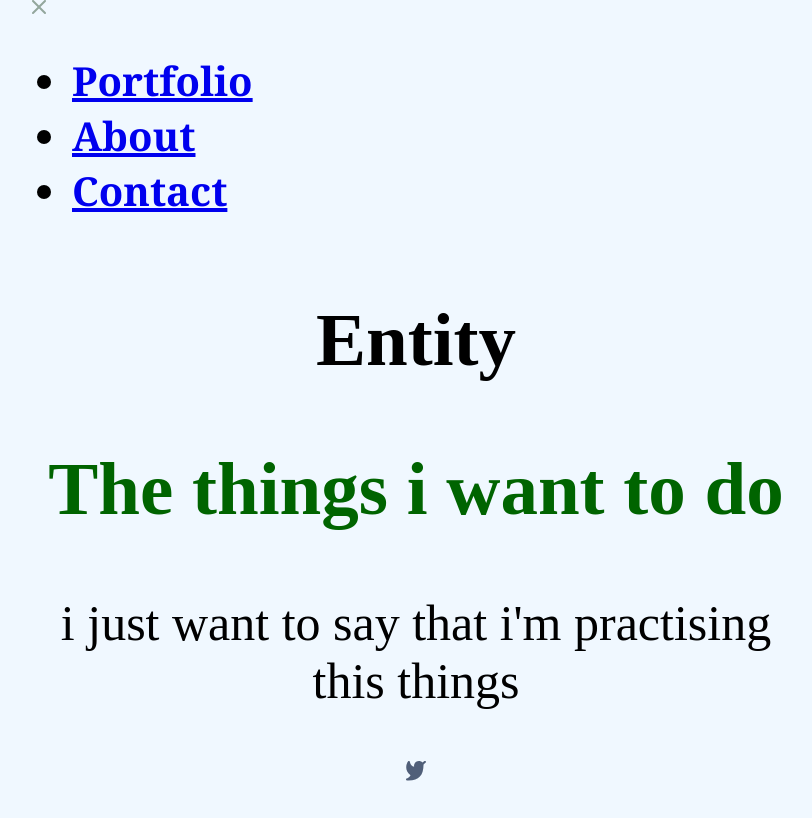
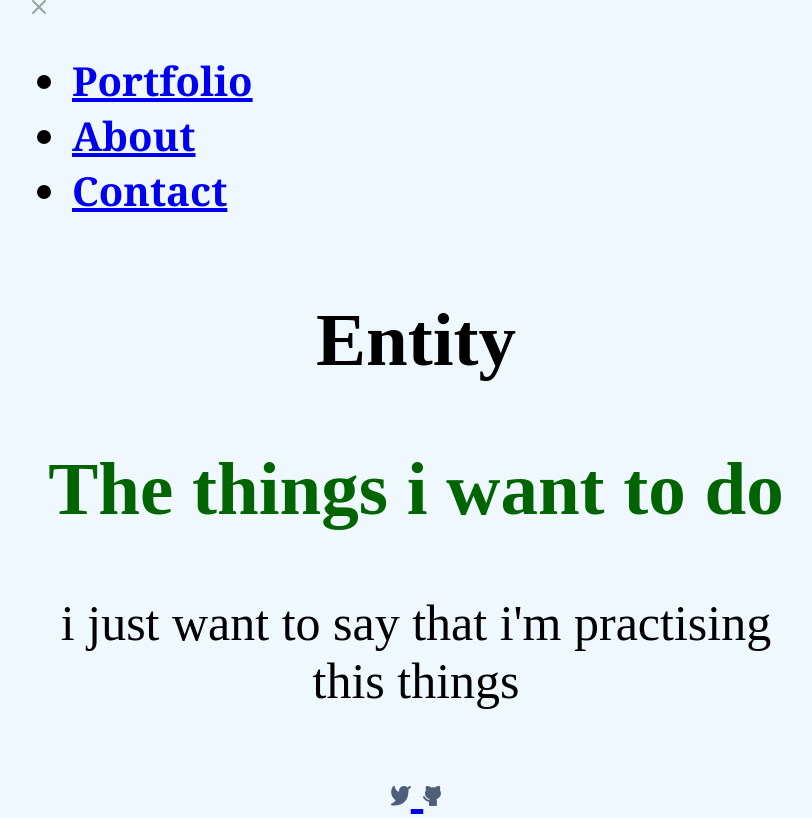
Before and after one commit to lemibk/trying, a website: page index.html in a window 1280 px wide. Shown: the whole page, without its empty margins (224-1036 px from the left). Drawn offline with Linux system fonts and the light colour scheme.

Commit message:
adding git hub hyperlink

```diff
--- a/index.html
+++ b/index.html
@@ -57,6 +57,21 @@
                         fill="#505F79" />
                 </svg>
             </a>
+            <a href="https://github.com/lemibk" target="_blank"> <svg width="18" height="20" viewBox="0 0 18 20"
+                    fill="none" xmlns="http://www.w3.org/2000/svg">
+                    <g clip-path="url(#clip0_34_2254)">
+                        <path
+                            d="M17.9994 7.46114C17.9994 6.32124 17.6334 5.25043 16.9347 4.31779C17.2008 3.41969 17.2674 2.27979 17.2008 0.967185C17.1676 0.414508 16.735 0 16.2027 0C15.9032 0 13.3746 0.0345423 11.9106 1.38169C10.6463 1.1399 9.31544 1.1399 8.01784 1.38169C6.58716 0.0345423 4.05851 0 3.72579 0C3.19344 0 2.76091 0.414508 2.72764 0.967185C2.62783 2.27979 2.72764 3.41969 2.99381 4.31779C2.29511 5.28497 1.92912 6.35579 1.92912 7.46114C1.92912 9.8791 3.72579 12.0553 6.45407 13.0915C6.35426 13.2988 6.28771 13.5406 6.22117 13.7824C3.32653 13.4715 1.96239 10.7427 1.89585 10.639C1.66295 10.1209 1.06405 9.91364 0.564979 10.19C0.0659027 10.4318 -0.133728 11.0535 0.132446 11.5717C0.19899 11.7444 2.02893 15.4404 6.05481 15.8549V18.9637C6.05481 19.5509 6.48735 20 7.05296 20H12.8755C13.4411 20 13.8737 19.5509 13.8737 18.9637V14.8532C13.8737 14.2314 13.7406 13.6442 13.5077 13.1261C16.2027 12.0553 17.9994 9.91364 17.9994 7.46114Z"
+                            fill="#505F79" />
+                    </g>
+                    <defs>
+                        <clipPath id="clip0_34_2254">
+                            <rect width="18" height="20" fill="white" />
+                        </clipPath>
+                    </defs>
+                </svg>
+            </a>
+
 
 
         </div>
```
